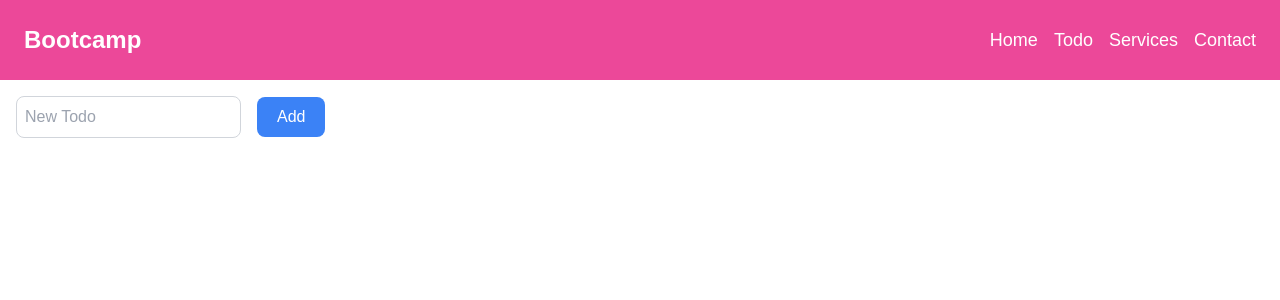
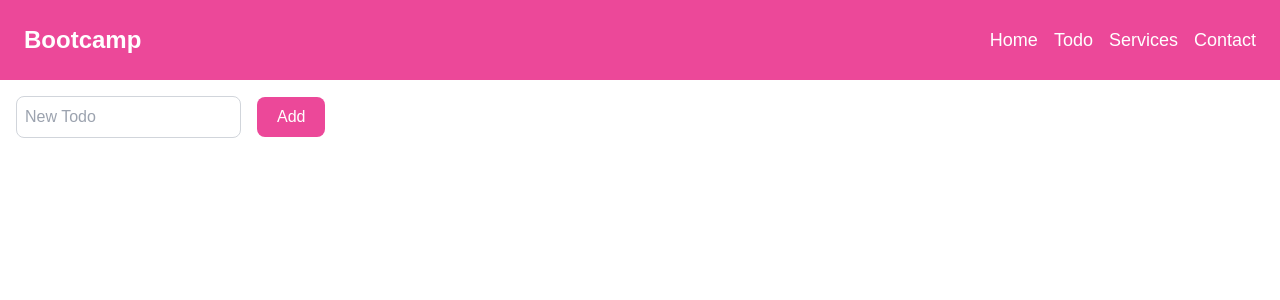
Before and after one commit to natiasaghliani/icare-bootcamp2, a Next.js app: page /todo in a window 1280 px wide. Shown: the top 300 px of the page. Built offline with nearby package versions, Linux system fonts and the light colour scheme.

Commit message:
change button color 3

```diff
--- a/app/todo/page.tsx
+++ b/app/todo/page.tsx
@@ -43,7 +43,7 @@ export default () => {
                 setTodos([...todos, newTodo]);
                 setNewTodo('');
             }}
-            className="bg-blue-500 text-white py-2 px-5 rounded-lg"
+            className="bg-pink-500 text-white py-2 px-5 rounded-lg"
             >Add</button>
             <ul className="mt-4 flex flex-col gap-4">
                 {todos.map((newTodo, index) => (
```
